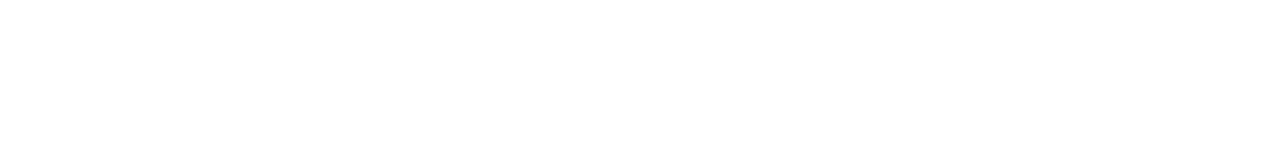
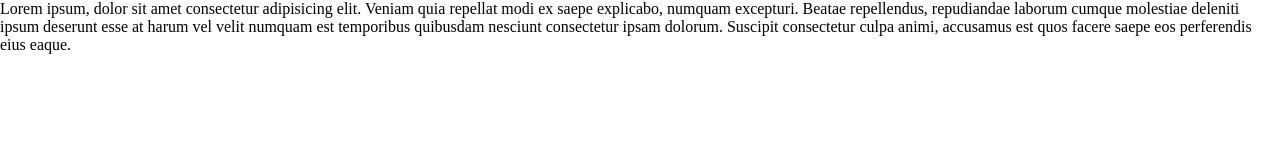
Before and after one commit to VivekSite/test, a plain HTML site: page index.html in a window 1280 px wide. Drawn offline with Linux system fonts and the light colour scheme.

Commit message:
html file updated

```diff
--- a/index.html
+++ b/index.html
@@ -7,6 +7,6 @@
   <link rel="stylesheet" href="style.css">
 </head>
 <body>
-
+  <p>Lorem ipsum, dolor sit amet consectetur adipisicing elit. Veniam quia repellat modi ex saepe explicabo, numquam excepturi. Beatae repellendus, repudiandae laborum cumque molestiae deleniti ipsum deserunt esse at harum vel velit numquam est temporibus quibusdam nesciunt consectetur ipsam dolorum. Suscipit consectetur culpa animi, accusamus est quos facere saepe eos perferendis eius eaque.</p>
 </body>
 </html>
```
